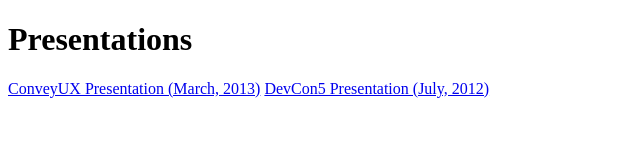
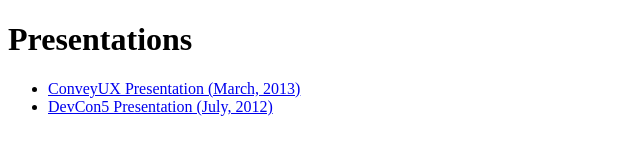
Before and after one commit to peterlubbers/peterlubbers.github.com, a plain HTML site: page index.html in a window 1280 px wide. Shown: the whole page, without its empty margins (0-640 px from the left). Drawn offline with Linux system fonts and the light colour scheme.

Commit message:
Update index.html

```diff
--- a/index.html
+++ b/index.html
@@ -1,5 +1,7 @@
 <!DOCTYPE html>
 <h1>Presentations</h1>
 <!-- http://peterlubbers.github.com/ -->
-<a href="./conveyux/index.html">ConveyUX Presentation (March, 2013)</a>
-<a href="./devcon5-keynote/index.html">DevCon5 Presentation (July, 2012)</a>
+<ul>
+  <li><a href="./conveyux/index.html">ConveyUX Presentation (March, 2013)</a></li>
+  <li><a href="./devcon5-keynote/index.html">DevCon5 Presentation (July, 2012)</a></li>
+</ul>
```
